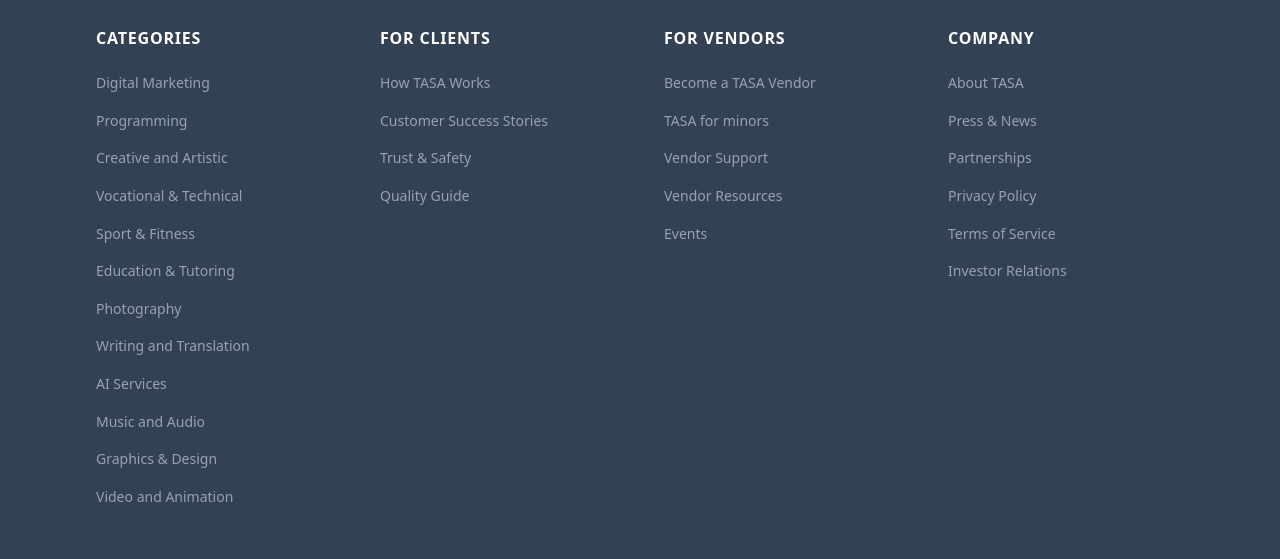
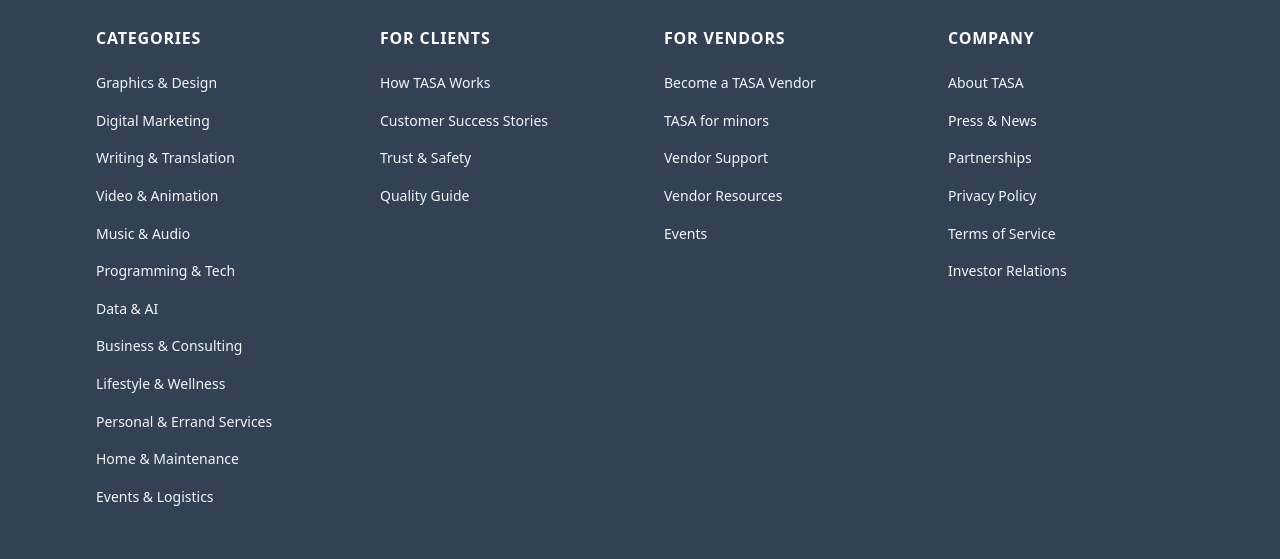
Before and after one commit to Tasaafrica/tasa-official, a Next.js app: page /search in a window 1280 px wide. Shown: the part 690-1249 px from the top of the page. Built offline with nearby package versions, Linux system fonts and the light colour scheme; no server answers.

Commit message:
Refactor footer links and category page structure to enhance skills display and improve UI. Updated links to use objects for better organization and added new skill grouping features in the CategoriesPage component.

```diff
--- a/src/app/(public)/categories/[categorySlug]/page.tsx
+++ b/src/app/(public)/categories/[categorySlug]/page.tsx
@@ -20,13 +20,6 @@
   icon?: string;
 }
 
-interface Category {
-  _id: string;
-  name: string;
-  slug: string;
-  description?: string;
-}
-
 const baseUrl = process.env.NEXT_PUBLIC_API_URL;
 
 // Force dynamic rendering for this route
@@ -42,7 +35,7 @@
 
   try {
     const response = await fetch(
-      `${baseUrl}/api/categories/${categorySlug}/subcategories`,
+      `${baseUrl}/api/categories/${categorySlug}/skills`,
       {
         next: { revalidate: 3600 },
       },
@@ -84,9 +77,9 @@
 }) {
   const { categorySlug } = await props.params;
 
-  // Fetch subcategories for this category
+  // Fetch skills directly for this category (no subcategory grouping).
   const apiResponse = await fetch(
-    `${baseUrl}/api/categories/${categorySlug}/subcategories`,
+    `${baseUrl}/api/categories/${categorySlug}/skills`,
     {
       next: { revalidate: 3600 },
     },
@@ -97,67 +90,29 @@
   }
 
   const responseJson = await apiResponse.json();
-  let subcategories: Subcategory[] = responseJson.data || [];
 
-  // Fetch skills for each subcategory in parallel
-  const subcategoriesWithSkills = await Promise.all(
-    subcategories.map(async (subcategory) => {
-      try {
-        const skillsRes = await fetch(
-          `${baseUrl}/api/subcategories/${subcategory.slug}/skills`,
-          {
-            next: { revalidate: 3600 },
-          },
-        );
+  // Support multiple response shapes from the API.
+  let skillsList: Skill[] = [];
+  if (responseJson.data?.allSkills) {
+    skillsList = responseJson.data.allSkills;
+  } else if (responseJson.allSkills) {
+    skillsList = responseJson.allSkills;
+  } else if (Array.isArray(responseJson.data)) {
+    skillsList = responseJson.data;
+  } else if (Array.isArray(responseJson)) {
+    skillsList = responseJson;
+  }
 
-        if (!skillsRes.ok) {
-          console.warn(
-            `Skills API returned status ${skillsRes.status} for ${subcategory.slug}`,
-          );
-          return subcategory;
-        }
-
-        const skillsData = await skillsRes.json();
-
-        // Debug: Log the full response structure
-        console.log(`[${subcategory.slug}] Raw response:`, {
-          hasData: !!skillsData.data,
-          hasAllSkills: !!skillsData.allSkills,
-          dataKeys: skillsData.data ? Object.keys(skillsData.data) : [],
-          topLevelKeys: Object.keys(skillsData),
-        });
-
-        // Handle both response formats
-        // Format 1: { data: { allSkills: [...], popularSkills: [...] } }
-        // Format 2: { allSkills: [...], popularSkills: [...] }
-        // Format 3: { data: [...] } (array directly)
-        let skillsList = [];
-
-        if (skillsData.data?.allSkills) {
-          skillsList = skillsData.data.allSkills;
-        } else if (skillsData.allSkills) {
-          skillsList = skillsData.allSkills;
-        } else if (Array.isArray(skillsData.data)) {
-          skillsList = skillsData.data;
-        } else if (Array.isArray(skillsData)) {
-          skillsList = skillsData;
-        }
-
-        console.log(
-          `[${subcategory.name}] Skills extracted:`,
-          skillsList.length,
-        );
-
-        return {
-          ...subcategory,
-          skills: skillsList,
-        };
-      } catch (error) {
-        console.error(`Error fetching skills for ${subcategory.slug}:`, error);
-        return subcategory;
-      }
-    }),
-  );
+  // Keep CategoriesPage contract by creating one flat skills group per category.
+  const subcategoriesWithSkills: Subcategory[] = [
+    {
+      _id: categorySlug,
+      name: "All Skills",
+      slug: categorySlug,
+      description: `All skills available in ${categorySlug}.`,
+      skills: skillsList,
+    },
+  ];
 
   return (
     <CategoriesPage
--- a/src/app/component/parts/footerLinksSection.tsx
+++ b/src/app/component/parts/footerLinksSection.tsx
@@ -1,47 +1,140 @@
 const categories = [
-    'Digital Marketing',
-    'Programming',
-    'Creative and Artistic',
-    'Vocational & Technical',
-    'Sport & Fitness',
-    'Education & Tutoring',
-    'Photography',
-    'Writing and Translation',
-    'AI Services',
-    'Music and Audio',
-    'Graphics & Design',
-    'Video and Animation',
+  {
+    title: 'Graphics & Design',
+    links: '/categories/graphics-design',
+  },
+  {
+    title: 'Digital Marketing',
+    links: '/categories/digital-marketing',
+  },
+  {
+    title: 'Writing & Translation',
+    links: '/categories/writing-translation',
+  },
+  {
+    title: 'Video & Animation',
+    links: '/categories/video-animation',
+  },
+  {
+    title: 'Music & Audio',
+    links: '/categories/music-audio',
+  },
+  {
+    title: 'Programming & Tech',
+    links: '/categories/programming-tech',
+  },
+  {
+    title: 'Data & AI',
+    links: '/categories/data-ai',
+  },
+  {
+    title: 'Business & Consulting',
+    links: '/categories/business-consulting',
+  },
+  {
+    title: 'Lifestyle & Wellness',
+    links: '/categories/lifestyle-wellness',
+  },
+  {
+    title: 'Personal & Errand Services',
+    links: '/categories/personal-errand-services',
+  },
+  {
+    title: 'Home & Maintenance',
+    links: '/categories/home-maintenance',
+  },
+  {
+    title: 'Events & Logistics',
+    links: '/categories/events-logistics',
+  },
   ];
 
   const clientsLinks = [
-    'How TASA Works',
-    'Customer Success Stories',
-    'Trust & Safety',
-    'Quality Guide',
+    {
+      name: 'How TASA Works',
+      links: 'how-tasa-works',
+    },
+    {
+      name: 'Customer Success Stories',
+      links: 'customer-success-stories',
+    },
+    {
+      name: 'Trust & Safety',
+      links: 'trust-safety',
+    },
+    {
+      name: 'Quality Guide',
+      links: 'quality-guide',
+    },
   ];
 
   const freelancersLinks = [
-    'Become a TASA Vendor',
-    'TASA for minors',
-    'Vendor Support',
-    'Vendor Resources',
-    'Events',
+    {
+      name: 'Become a TASA Vendor',
+      links: 'become-a-tasa-vendor',
+    },
+    {
+      name: 'TASA for minors',
+      links: 'tasa-for-minors',
+    },
+    {
+      name: 'Vendor Support',
+      links: 'vendor-support',
+    },
+    {
+      name: 'Vendor Resources',
+      links: 'vendor-resources',
+    },
+    {
+      name: 'Events',
+      links: 'events',
+    },
   ];
 
   const businessLinks = [
-    'TASA Pro',
-    'Project Management Service',
-    'ClearVoice - Content Marketing',
-    'Contact Sales',
+    {
+      name: 'TASA Pro',
+      links: 'tasa-pro',
+    },
+    {
+      name: 'Project Management Service',
+      links: 'project-management-service',
+    },
+    {
+      name: 'ClearVoice - Content Marketing',
+      links: 'clearvoice-content-marketing',
+    },
+    {
+      name: 'Contact Sales',
+      links: 'contact-sales',
+    },
   ];
 
   const companyLinks = [
-    'About TASA',
-    'Press & News',
-    'Partnerships',
-    'Privacy Policy',
-    'Terms of Service',
-    'Investor Relations',
+    {
+      name: 'About TASA',
+      links: 'about-tasa',
+    },
+    {
+      name: 'Press & News',
+      links: 'press-news',
+    },
+    {
+      name: 'Partnerships',
+      links: 'partnerships',
+    },
+    {
+      name: 'Privacy Policy',
+      links: 'privacy-policy',
+    },
+    {
+      name: 'Terms of Service',
+      links: 'terms-of-service',
+    },
+    {
+      name: 'Investor Relations',
+      links: 'investor-relations',
+    },
   ];
 
   const columns = [
@@ -69,13 +162,13 @@
     <div className="mx-auto bg-[#334155] w-full border-t border-slate-700">
       <div className="container-responsive py-12">
         <div className="grid grid-cols-1 sm:grid-cols-2 md:grid-cols-4 gap-12 text-center md:text-left">
-          {columns.map((column) => (
+          {columns.map((column: any) => (
             <div key={column.title} className="flex flex-col items-center md:items-start">
               <h3 className="text-base font-bold mb-5 text-white uppercase tracking-wider">{column.title}</h3>
               <ul className="space-y-3">
-                {column.links.map((item) => (
-                  <li key={item}>
-                    <a href="#" className="text-sm text-gray-400 hover:text-teal-400 transition-colors duration-200">{item}</a>
+                {column.links.map((item: any,index: number) => (
+                  <li key={index}>
+                    <a href={`${item.links}`} className="text-sm text-gray-100 hover:text-teal-400 transition-colors duration-200">{item.title || item.name}</a>
                   </li>
                 ))}
               </ul>
```
Also changed, not shown: src/component-pages/CategoriesPages.tsx (+165 -21 lines).
